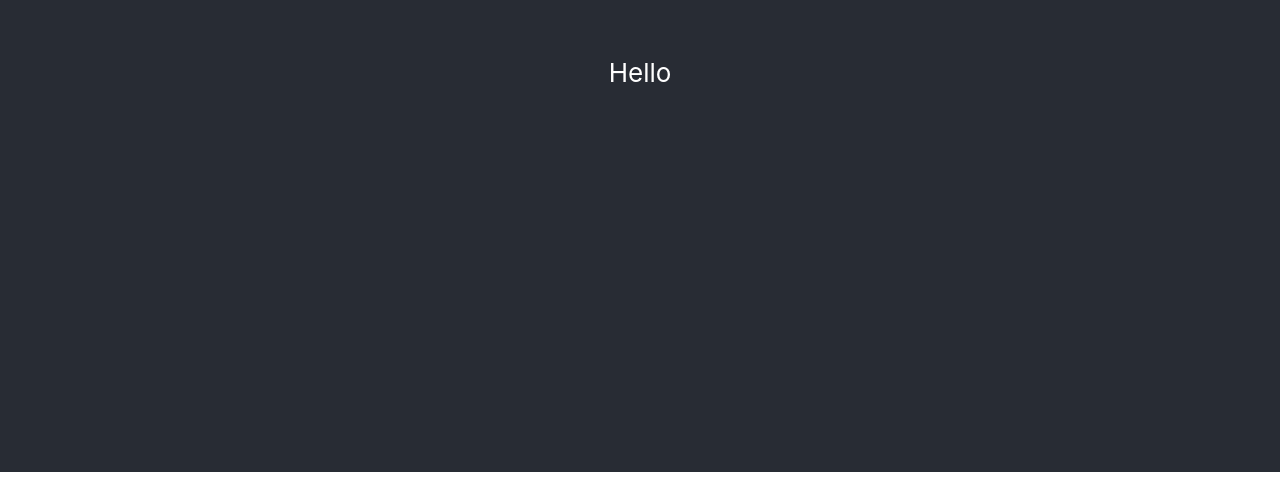
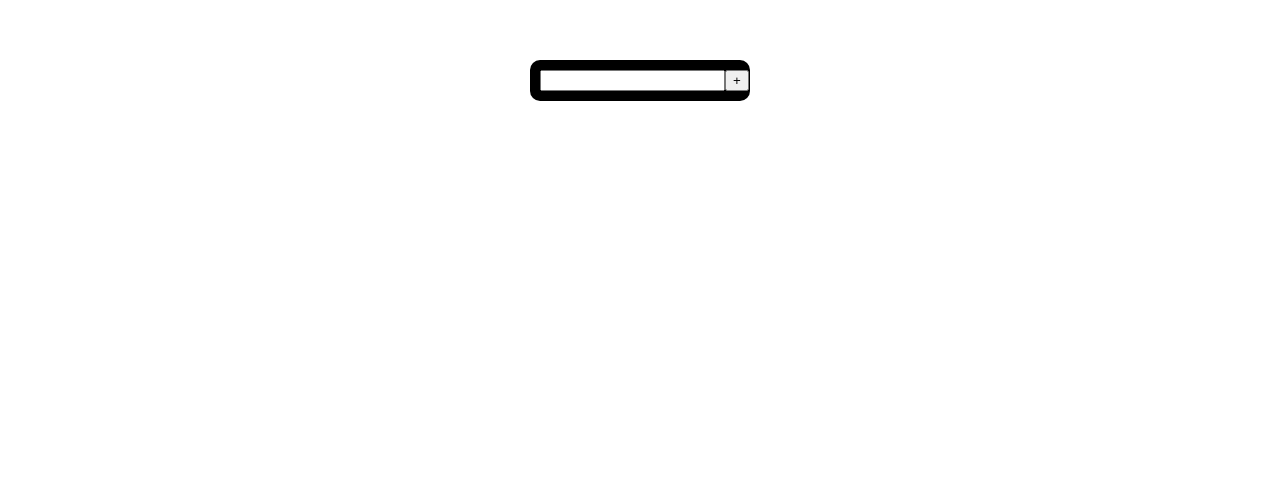
Before and after one commit to Asif0076/todo-list1, a React (Create React App) app: page / in a window 1280 px wide. Shown: the part 328-816 px from the top of the page. Built offline with nearby package versions, Linux system fonts and the light colour scheme.

Commit message:
added js and css to it

```diff
--- a/src/App.js
+++ b/src/App.js
@@ -3,9 +3,14 @@ import './App.css';
 
 function App() {
   return (
-    <div className="App">
-      <header className="App-header">
-       <p>Hello</p>
+    <div className="app">
+      <header className="app-header">
+        <div className="wrapper">
+          <div className="input-wrapper">
+              <input type="text" />
+              <button>+</button>
+           </div>
+         </div>
       </header>
     </div>
   );
--- a/src/index.css
+++ b/src/index.css
@@ -1,13 +1,25 @@
-body {
-  margin: 0;
-  font-family: -apple-system, BlinkMacSystemFont, 'Segoe UI', 'Roboto', 'Oxygen',
-    'Ubuntu', 'Cantarell', 'Fira Sans', 'Droid Sans', 'Helvetica Neue',
-    sans-serif;
-  -webkit-font-smoothing: antialiased;
-  -moz-osx-font-smoothing: grayscale;
+.app{
+  text-align: center;
 }
 
-code {
-  font-family: source-code-pro, Menlo, Monaco, Consolas, 'Courier New',
-    monospace;
+.app-header {
+  min-height: 100vh;
+  display: flex;
+  flex-direction: column;
+  align-items: center;
+  justify-content: center;
+  font-size: calc(10px + 2vmin);
+  color: white;
 }
+.input-wrapper {
+  display: flex;
+  justify-content: space-between;
+  width: 200px;
+}
+
+.wrapper {
+  background-color: black;
+  padding: 10px;
+  border-radius: 10px;
+  box-shadow: 10px;
+}
```
